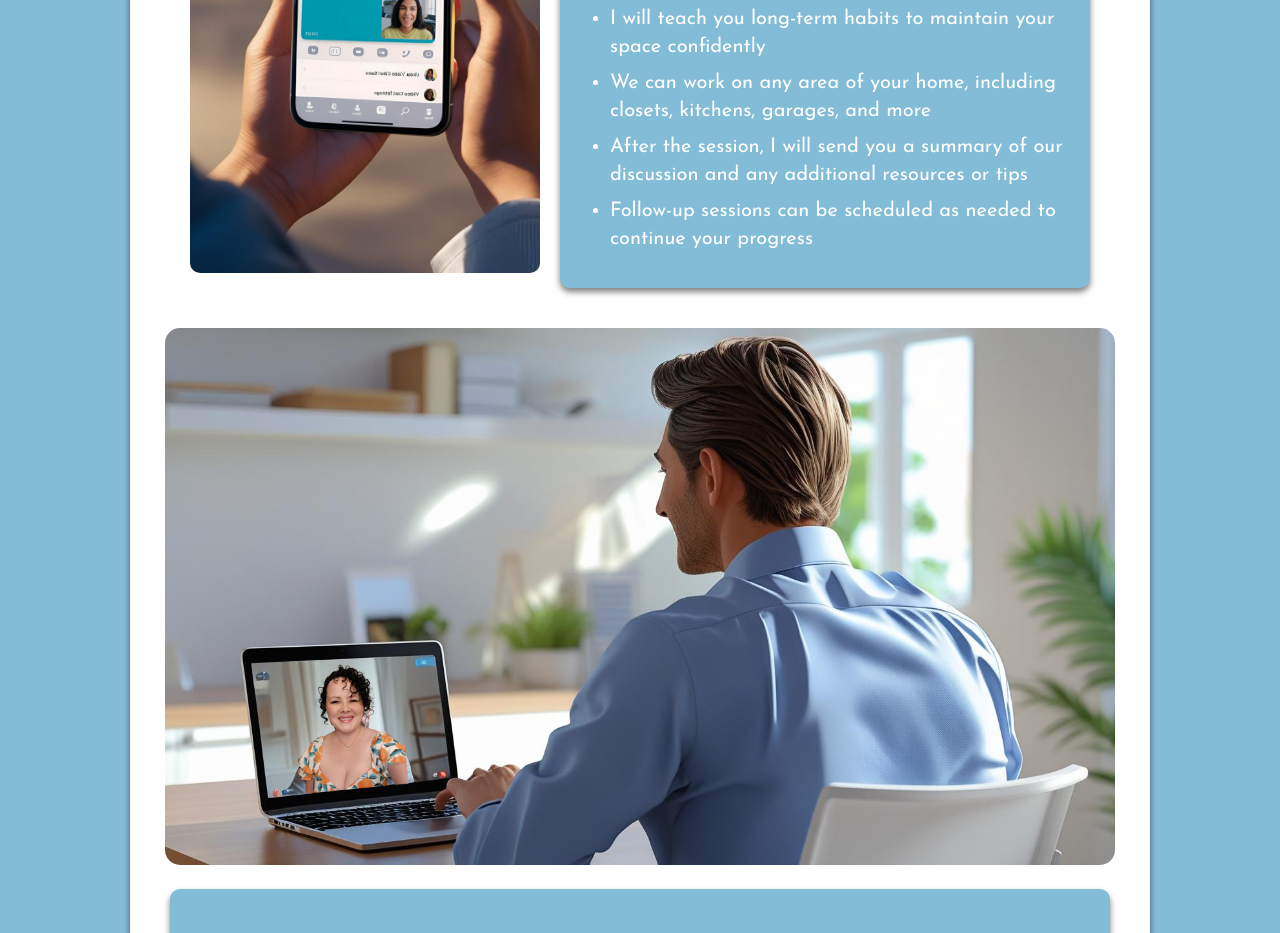
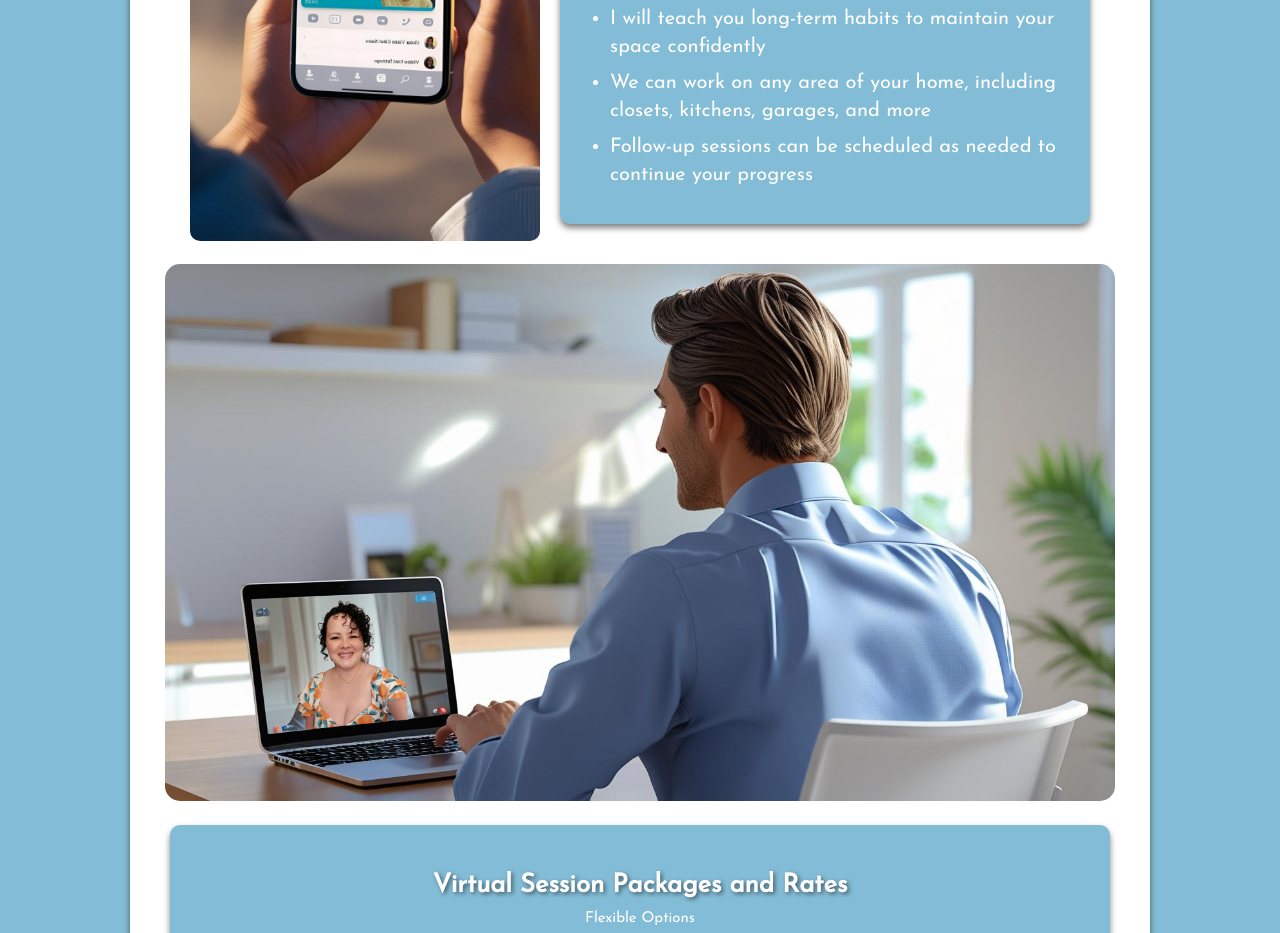
Before and after one commit to BecksterDR/tidypeacefulhomes, a plain HTML site: page virtual.html in a window 1280 px wide. Shown: the part 922-1855 px from the top of the page. Drawn offline with Linux system fonts and the light colour scheme.

Commit message:
Update virtual.html

```diff
--- a/virtual.html
+++ b/virtual.html
@@ -70,7 +70,6 @@
                         <li>I will provide personalized tips and support for decluttering and organizing</li>
                         <li>I will teach you long-term habits to maintain your space confidently</li>
                         <li>We can work on any area of your home, including closets, kitchens, garages, and more</li>
-                        <li>After the session, I will send you a summary of our discussion and any additional resources or tips</li>
                         <li>Follow-up sessions can be scheduled as needed to continue your progress</li>
                     </ul>
             </div>
```
